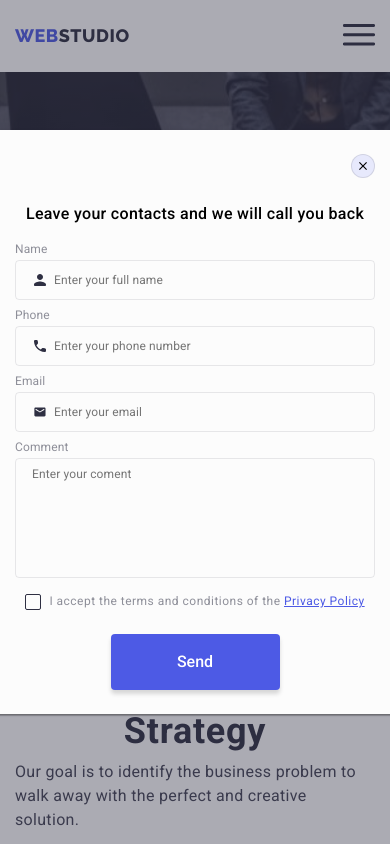
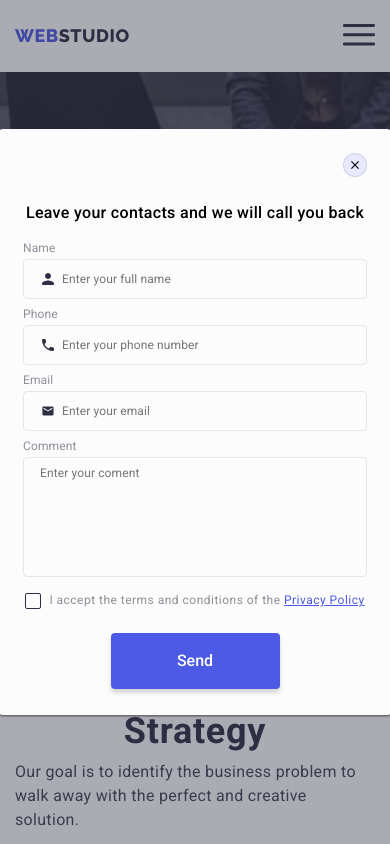
Before and after one commit to YPV0/goit-markup-hw-07, a plain HTML site: page index.html in a window 390 px wide. Both pictures are taken after a click on the button "Order Service". Shown: the top 844 px of the page. Drawn offline with nearby package versions, Linux system fonts and the light colour scheme.

Commit message:
Update mobile_style.css

```diff
--- a/css/mobile_style.css
+++ b/css/mobile_style.css
@@ -741,8 +741,8 @@ footer .container {
   top: 50%;
   left: 50%;
   transform: translate(-50%, -50%);
-  width: 408px;
-  height: 584px;
+  width: 392px;
+  height: 586px;
   background-color: #fcfcfc;
   box-shadow: 0px 1px 1px rgba(0, 0, 0, 0.14), 0px 1px 3px rgba(0, 0, 0, 0.12),
     0px 2px 1px rgba(0, 0, 0, 0.2);
```
